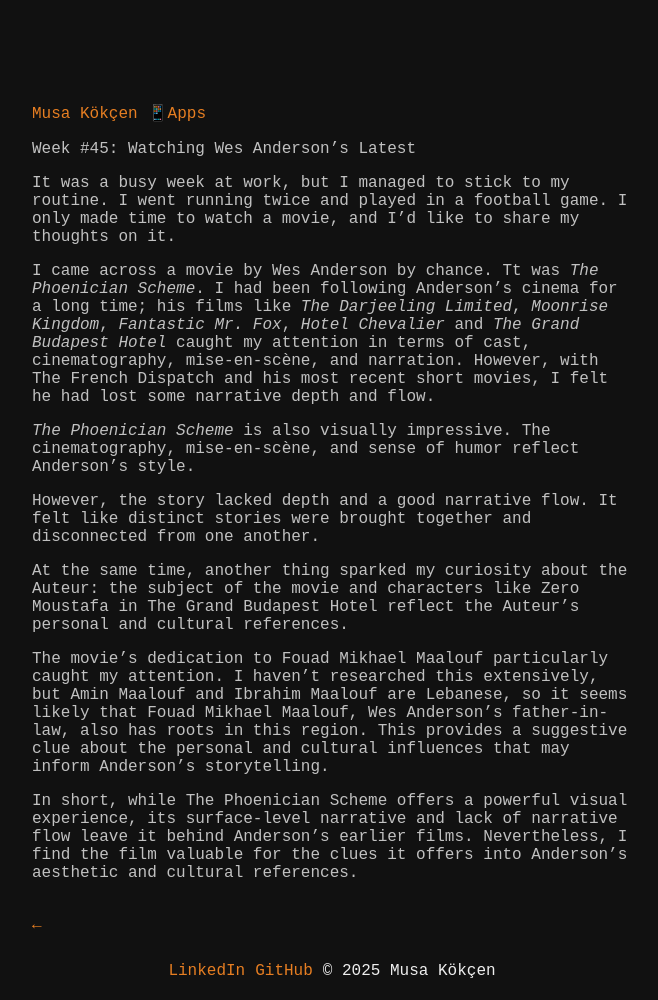
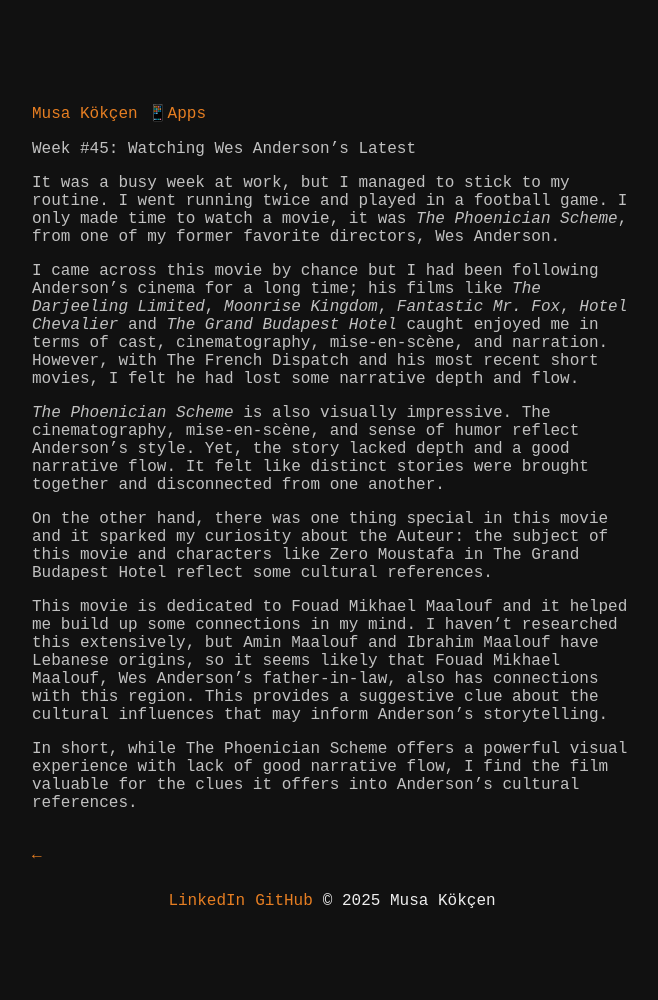
Before and after one commit to musakokcen/musakocen.github.io, a Jekyll site: the page built from _posts/2025-11-09-week45.md, in a window 1280 px wide. Shown: the whole page, without its empty margins (308-966 px from the left). Built offline with Jekyll 4.4.1, drawn with Linux system fonts in a browser that asks for light colours; after the commit the page ends 930 px from its top, so only the background shows below that.

Commit message:
update text

```diff
--- a/_posts/2025-11-09-week45.md
+++ b/_posts/2025-11-09-week45.md
@@ -4,16 +4,14 @@
 subtitle: ""
 ---
 
-It was a busy week at work, but I managed to stick to my routine. I went running twice and played in a football game. I only made time to watch a movie, and I’d like to share my thoughts on it.
+It was a busy week at work, but I managed to stick to my routine. I went running twice and played in a football game. I only made time to watch a movie, it was _The Phoenician Scheme_, from one of my former favorite directors, Wes Anderson.
 
-I came across a movie by Wes Anderson by chance. Tt was _The Phoenician Scheme_. I had been following Anderson's cinema for a long time; his films like _The Darjeeling Limited_, _Moonrise Kingdom_, _Fantastic Mr. Fox_,  _Hotel Chevalier_ and _The Grand Budapest Hotel_ caught my attention in terms of cast, cinematography, mise-en-scène, and narration. However, with The French Dispatch and his most recent short movies, I felt he had lost some narrative depth and flow.
+I came across this movie by chance but I had been following Anderson's cinema for a long time; his films like _The Darjeeling Limited_, _Moonrise Kingdom_, _Fantastic Mr. Fox_,  _Hotel Chevalier_ and _The Grand Budapest Hotel_ caught enjoyed me in terms of cast, cinematography, mise-en-scène, and narration. However, with The French Dispatch and his most recent short movies, I felt he had lost some narrative depth and flow.
 
-_The Phoenician Scheme_ is also visually impressive. The cinematography, mise-en-scène, and sense of humor reflect Anderson's style.
+_The Phoenician Scheme_ is also visually impressive. The cinematography, mise-en-scène, and sense of humor reflect Anderson's style. Yet, the story lacked depth and a good narrative flow. It felt like distinct stories were brought together and disconnected from one another.
 
-However, the story lacked depth and a good narrative flow. It felt like distinct stories were brought together and disconnected from one another.
+On the other hand, there was one thing special in this movie and it sparked my curiosity about the Auteur: the subject of this movie and characters like Zero Moustafa in The Grand Budapest Hotel reflect some cultural references.
 
-At the same time, another thing sparked my curiosity about the Auteur: the subject of the movie and characters like Zero Moustafa in The Grand Budapest Hotel reflect the Auteur's personal and cultural references.
+This movie is dedicated to Fouad Mikhael Maalouf and it helped me build up some connections in my mind. I haven’t researched this extensively, but Amin Maalouf and Ibrahim Maalouf have Lebanese origins, so it seems likely that Fouad Mikhael Maalouf, Wes Anderson’s father-in-law, also has connections with this region. This provides a suggestive clue about the cultural influences that may inform Anderson’s storytelling.
 
-The movie's dedication to Fouad Mikhael Maalouf particularly caught my attention. I haven’t researched this extensively, but Amin Maalouf and Ibrahim Maalouf are Lebanese, so it seems likely that Fouad Mikhael Maalouf, Wes Anderson’s father-in-law, also has roots in this region. This provides a suggestive clue about the personal and cultural influences that may inform Anderson’s storytelling.
-
-In short, while The Phoenician Scheme offers a powerful visual experience, its surface-level narrative and lack of narrative flow leave it behind Anderson's earlier films. Nevertheless, I find the film valuable for the clues it offers into Anderson's aesthetic and cultural references.
+In short, while The Phoenician Scheme offers a powerful visual experience with lack of good narrative flow, I find the film valuable for the clues it offers into Anderson's cultural references.
```
